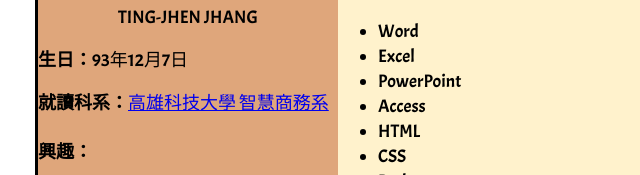
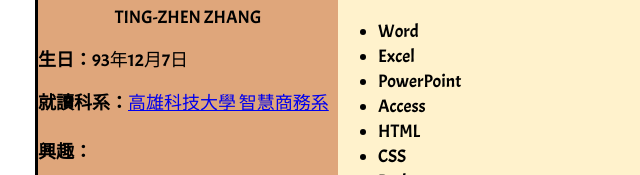
Before and after one commit to shellyy1207/shellyy1207.github.io, a plain HTML site: page index.html in a window 1280 px wide. Shown: the part 401-576 px from the top of the page, 277-917 px from the left. Drawn offline with Linux system fonts and the light colour scheme; a web font is replaced by a local one.

Commit message:
Update index.html

```diff
--- a/index.html
+++ b/index.html
@@ -47,7 +47,7 @@
         <div class="Sidebar1">
             <p><center><img id="img1" src="https://encrypted-tbn0.gstatic.com/images?q=tbn:ANd9GcQQJn7RquvdH3u0wky_U0JC_FW2BNOXWi_GHqmcURhM3FQhhIFl9SCugt0T_-7fyrnXTRc&usqp=CAU"></center></p>
             <p><h2><center>張庭溱</center></h2></p>
-            <center>TING-JHEN JHANG</center>
+            <center>TING-ZHEN ZHANG</center>
             <p><b>生日：</b>93年12月7日</p>
             <p><b>就讀科系：</b><a href="https://ic.nkust.edu.tw/">高雄科技大學 智慧商務系</a></p>
             <p><h4>興趣：</h4></p>
```
